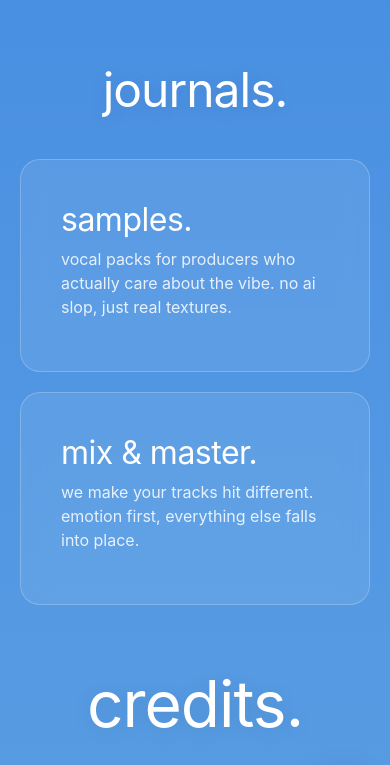
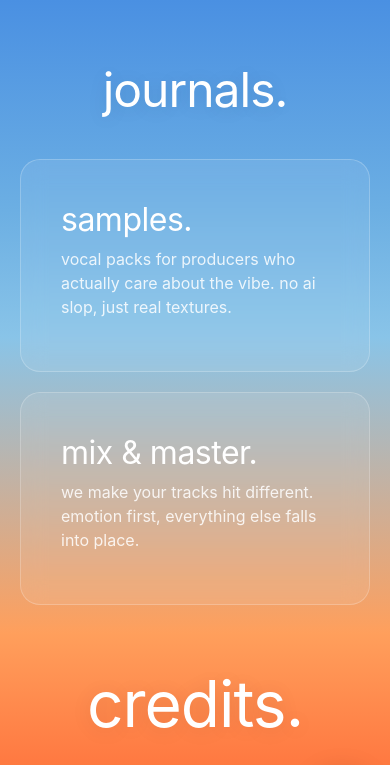
Before and after one commit to iambandune/skunk-knuckle, a plain HTML site: page index.html in a window 390 px wide. Shown: the top 765 px of the page. Drawn offline with Linux system fonts and the light colour scheme.

Commit message:
Fix mobile: extend blue gradient to top of screen

```diff
--- a/index.html
+++ b/index.html
@@ -16,6 +16,9 @@
     <meta name="twitter:title" content="journals. — mixing/mastering" />
     <meta name="twitter:description" content="we finish records. we focus on the emotion, shape everything around it, and keep the parts that feel most like you." />
     <meta name="twitter:image" content="/og-card.png?v=8" />
+    <!-- Mobile browser theme color - matches gradient top -->
+    <meta name="theme-color" content="#4A90E2" />
+    <meta name="apple-mobile-web-app-status-bar-style" content="black-translucent" />
     <style>
         * {
             margin: 0;
@@ -29,6 +32,7 @@
         body {
             font-family: -apple-system, BlinkMacSystemFont, 'Inter', 'Helvetica Neue', sans-serif;
             min-height: 100vh;
+            min-height: -webkit-fill-available;
             background: linear-gradient(180deg,
                 #4A90E2 0%,
                 #6CAFE3 25%,
@@ -36,8 +40,13 @@
                 #FF9F5C 75%,
                 #FF7A42 90%,
                 #E67E22 100%);
+            background-attachment: fixed;
             position: relative;
             overflow-x: hidden;
+        }
+
+        html {
+            height: -webkit-fill-available;
         }
 
         /* Pixelated clouds */
```
